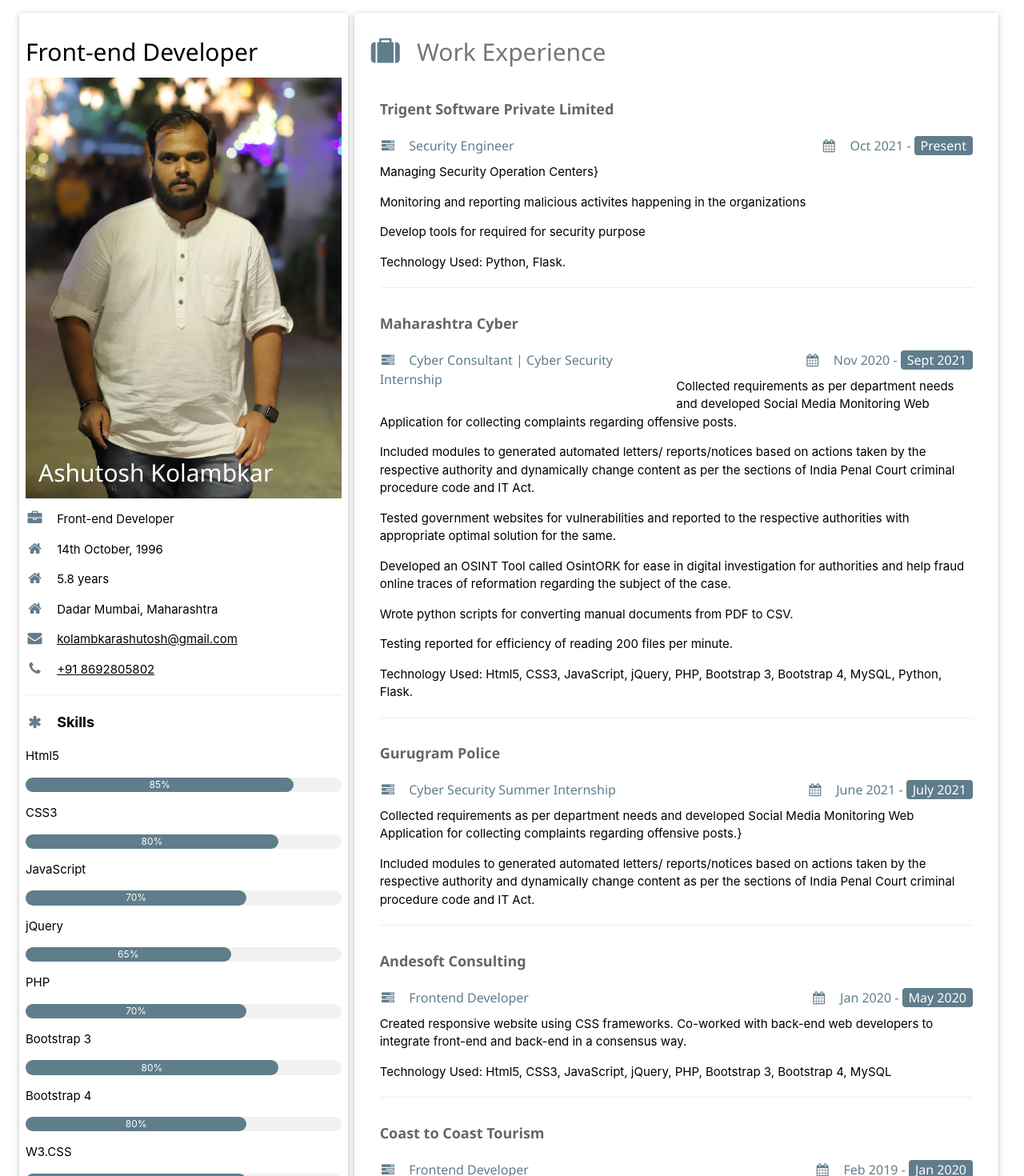
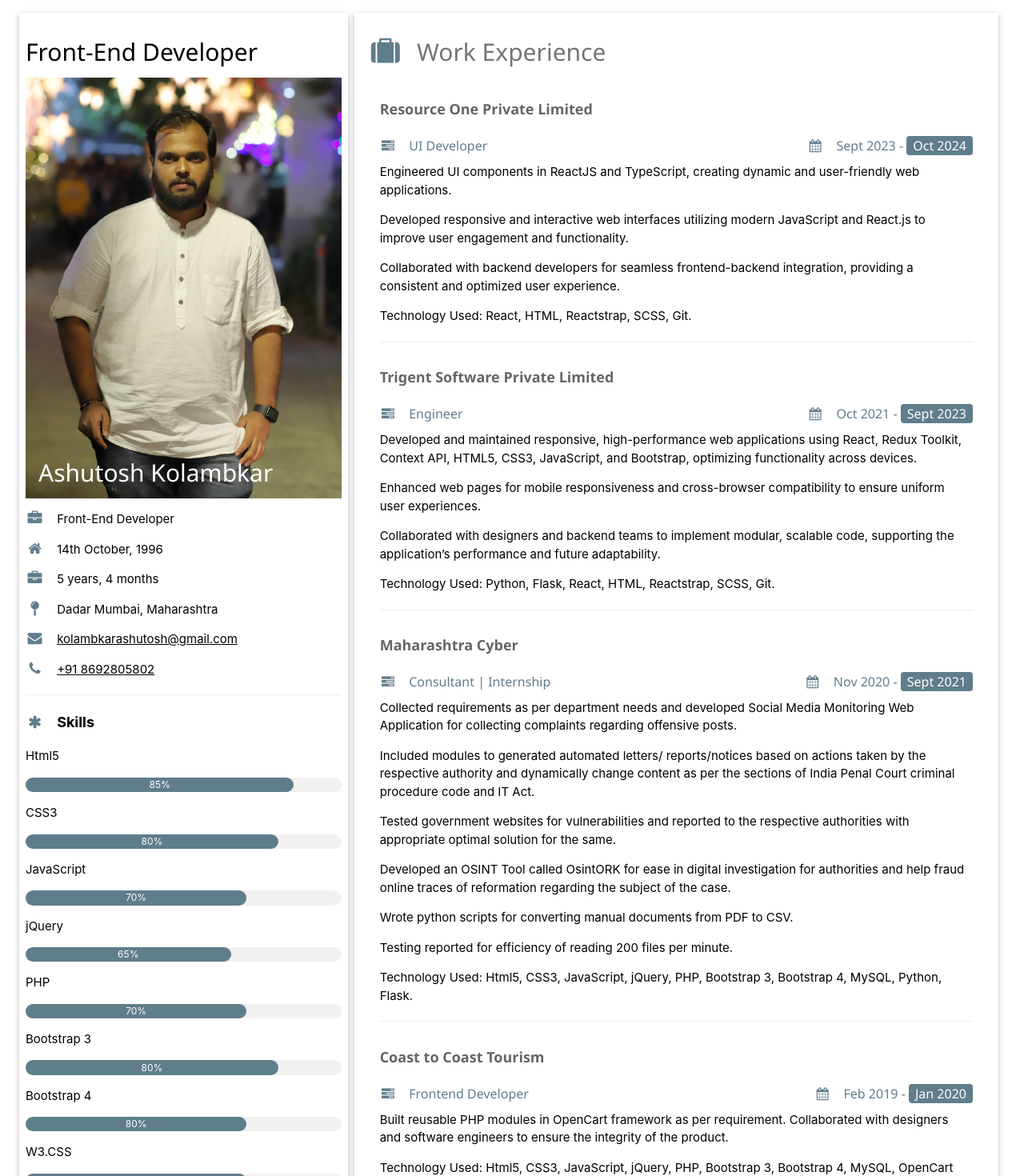
Before and after one commit to kolambkar11/resume, a React (Create React App) app: page / in a window 1280 px wide. Shown: the top 1470 px of the page at 80% size. Built offline with nearby package versions, Linux system fonts and the light colour scheme.

Commit message:
new changes added

```diff
--- a/src/assets/resume.json
+++ b/src/assets/resume.json
@@ -2,10 +2,10 @@
   "profile": {
     "contact": "+91 8692805802",
     "name": "Ashutosh Kolambkar",
-    "role": "Front-end Developer",
-    "designation": "Front-end Developer",
+    "role": "Front-End Developer",
+    "designation": "Front-End Developer",
     "dob": "14th October, 1996",
-    "totalexprience": "5.8 years",
+    "totalexprience": "5 years, 4 months",
     "email": "kolambkarashutosh@gmail.com",
     "location": "Dadar Mumbai, Maharashtra",
     "linkedIn": "https://www.linkedin.com/in/ashutosh-kolambkar/",
@@ -13,19 +13,34 @@
     "technicalprofiencies": "Frontend Development, Backend Development",
     "workexprience": [
       {
+        "company": "Resource One Private Limited",
+        "from": "Sept 2023",
+        "to": "Oct 2024",
+        "designation": "UI Developer",
+        "project": "UI Development",
+        "roles_responsibilities": [
+          { "point": "Engineered UI components in ReactJS and TypeScript, creating dynamic and user-friendly web applications." },
+          { "point": "Developed responsive and interactive web interfaces utilizing modern JavaScript and React.js to improve user engagement and functionality." },
+          { "point": "Collaborated with backend developers for seamless frontend-backend integration, providing a consistent and optimized user experience." },
+          { "point": "Technology Used: React, HTML, Reactstrap, SCSS, Git." }]
+      },{
         "company": "Trigent Software Private Limited",
         "from": "Oct 2021",
-        "to": "Present",
-        "designation": "Security Engineer",
-        "project": "Security Engineer",
-        "roles_responsibilities": [{ "point": "Managing Security Operation Centers}" }, { "point": "Monitoring and reporting malicious activites happening in the organizations" }, { "point": "Develop tools for required for security purpose" }, { "point": "Technology Used: Python, Flask." }]
+        "to": "Sept 2023",
+        "designation": "Engineer",
+        "project": "Engineer",
+        "roles_responsibilities": [
+          { "point": "Developed and maintained responsive, high-performance web applications using React, Redux Toolkit, Context API, HTML5, CSS3, JavaScript, and Bootstrap, optimizing functionality across devices." },
+          { "point": "Enhanced web pages for mobile responsiveness and cross-browser compatibility to ensure uniform user experiences." },
+          { "point": "Collaborated with designers and backend teams to implement modular, scalable code, supporting the application’s performance and future adaptability." },
+          { "point": "Technology Used: Python, Flask, React, HTML, Reactstrap, SCSS, Git." }]
       },
       {
         "company": "Maharashtra Cyber",
         "from": "Nov 2020",
         "to": "Sept 2021",
-        "designation": "Cyber Consultant | Cyber Security Internship",
-        "project": "Cyber Consultant | Cyber Security Internship",
+        "designation": "Consultant | Internship",
+        "project": "Consultant | Internship",
         "roles_responsibilities": [
           { "point": "Collected requirements as per department needs and developed Social Media Monitoring Web Application for collecting complaints regarding offensive posts." },
           { "point": "Included modules to generated automated letters/ reports/notices based on actions taken by the respective authority and dynamically change content as per the sections of India Penal Court criminal procedure code and IT Act." },
@@ -35,25 +50,6 @@
           { "point": "Testing reported for efficiency of reading 200 files per minute." },
           { "point": "Technology Used: Html5, CSS3, JavaScript, jQuery, PHP, Bootstrap 3, Bootstrap 4, MySQL, Python, Flask." }
         ]
-      },
-      {
-        "company": "Gurugram Police",
-        "from": "June 2021",
-        "to": "July 2021",
-        "designation": "Cyber Security Summer Internship",
-        "project": "Cyber Security Summer Internship",
-        "roles_responsibilities": [
-          { "point": "Collected requirements as per department needs and developed Social Media Monitoring Web Application for collecting complaints regarding offensive posts.}" },
-          { "point": "Included modules to generated automated letters/ reports/notices based on actions taken by the respective authority and dynamically change content as per the sections of India Penal Court criminal procedure code and IT Act." }
-        ]
-      },
-      {
-        "company": "Andesoft Consulting",
-        "from": "Jan 2020",
-        "to": "May 2020",
-        "designation": "Frontend Developer",
-        "project": "Frontend Developer",
-        "roles_responsibilities": [{ "point": "Created responsive website using CSS frameworks. Co-worked with back-end web developers to integrate front-end and back-end in a consensus way." }, { "point": "Technology Used: Html5, CSS3, JavaScript, jQuery, PHP, Bootstrap 3, Bootstrap 4, MySQL" }]
       },
       {
         "company": "Coast to Coast Tourism",
@@ -102,22 +98,14 @@
             "siteurl": "http://vcmt.co.in/"
           }
         ],
-        "roles_responsibilities": [{ "point": "Built reusable PHP modules in OpenCart framework as per requirement. Collaborated with designers and software engineers to ensure the integrity of the product." }, { "point": "Technology Used: Html5, CSS3, JavaScript, jQuery, PHP, Bootstrap 3, Bootstrap 4, MySQL, OpenCart" }, { "point": "Site URL: https://ctctourism.com" }]
-      },
-      {
-        "company": "Listenlights Andheri",
-        "from": "Feb 2019",
-        "to": "Jan 2020",
-        "designation": "Web Developer Summer Internship",
-        "project": "Frontend Developer",
-        "roles_responsibilities": [{ "point": "Worked as an intern at Listenlights Infosystem" }, { "point": "Technology Used: Html5, CSS3, JavaScript, jQuery, PHP, Bootstrap 3, Bootstrap 4, w3.css" }]
+        "roles_responsibilities": [{ "point": "Built reusable PHP modules in OpenCart framework as per requirement. Collaborated with designers and software engineers to ensure the integrity of the product." }, { "point": "Technology Used: Html5, CSS3, JavaScript, jQuery, PHP, Bootstrap 3, Bootstrap 4, MySQL, OpenCart" }]
       }
     ],
     "education": [
       { "year": "2018-2020", "course": "Master of Sceince - Information Technology", "institution": "Vidyalankar School of Information Technology, Mumbai University" },
       { "year": "2014-2017", "course": "Bachelor of Sceince - Information Technology", "institution": "Vidyalankar School of Information Technology, Mumbai University" },
-      { "year": "2012-2014", "course": "Secondary School Certificate", "institution": "Kirti M. Doongurse College Mumbai" },
-      { "year": "2002-2012", "course": "Higher Secondary School Certificate", "institution": "Indian Education Society, Modern English School Mumbai" }
+      { "year": "2012-2014", "course": "Higher Secondary School Certificate", "institution": "Kirti M. Doongurse College Mumbai" },
+      { "year": "2002-2012", "course": "Secondary School Certificate", "institution": "Indian Education Society, Modern English School Mumbai" }
     ]
   }
 }
--- a/src/component/downloadresume/Downloadresume.js
+++ b/src/component/downloadresume/Downloadresume.js
@@ -1,5 +1,5 @@
 import React from "react";
-import pdf from "../../assets/04-04-AshutoshKolambkarCV.pdf";
+import pdf from "../../assets/26-11-frontend-developer-ashutosh-kolambkar.pdf";
 
 const Downloadresume = () => {
   return (
--- a/src/component/getsocial/Getsocial.js
+++ b/src/component/getsocial/Getsocial.js
@@ -17,7 +17,7 @@ const Getsocial = () => {
       <a href="https://twitter.com/10Ashutosh10" target="_blank">
         <i className="footer-icons fa fa-twitter w3-hover-opacity"></i>
       </a>
-      <a href="https://www.linkedin.com/in/ashutosh-kolambkar-23257a102/" target="_blank">
+      <a href="https://www.linkedin.com/in/ashutosh-kolambkar/" target="_blank">
         <i className="footer-icons fa fa-linkedin w3-hover-opacity"></i>
       </a>
       <a href="https://wa.me/918692805802" target="_blank">
--- a/src/component/profilesummary/Profilesummary.js
+++ b/src/component/profilesummary/Profilesummary.js
@@ -12,11 +12,11 @@ const Profilesummary = ({ resume }) => {
         {resume.resumeData.profile.dob}
       </p>
       <p>
-        <i className="fa fa-home fa-fw w3-margin-right w3-large w3-text-blue-grey"></i>
+        <i className="fa fa-briefcase fa-fw w3-margin-right w3-large w3-text-blue-grey"></i>
         {resume.resumeData.profile.totalexprience}
       </p>
       <p>
-        <i className="fa fa-home fa-fw w3-margin-right w3-large w3-text-blue-grey"></i>
+        <i className="fa fa-map-pin fa-fw w3-margin-right w3-large w3-text-blue-grey"></i>
         {resume.resumeData.profile.location}
       </p>
       <p>
```
Also changed, not shown: 1 other file (tests, documents, lock files or other folders).
